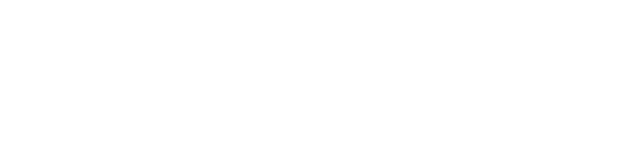
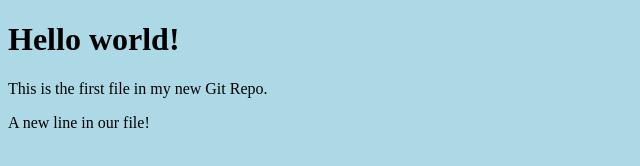
Before and after one commit to PazTaba/hello-world, a plain HTML site: page index.html in a window 1280 px wide. Shown: the whole page, without its empty margins (0-640 px from the left). Drawn offline with Linux system fonts and the light colour scheme.

Commit message:
updated index.html

```diff
--- a/index.html
+++ b/index.html
@@ -1,4 +1,14 @@
 <!DOCTYPE html>
 <html>
-	<head>
-		<title>Hello World!
+<head>
+<title>Hello World!</title>
+<link rel="stylesheet" href="bluestyle.css">
+</head>
+<body>
+
+<h1>Hello world!</h1>
+<p>This is the first file in my new Git Repo.</p>
+<p>A new line in our file!</p>
+
+</body>
+</html>
```
